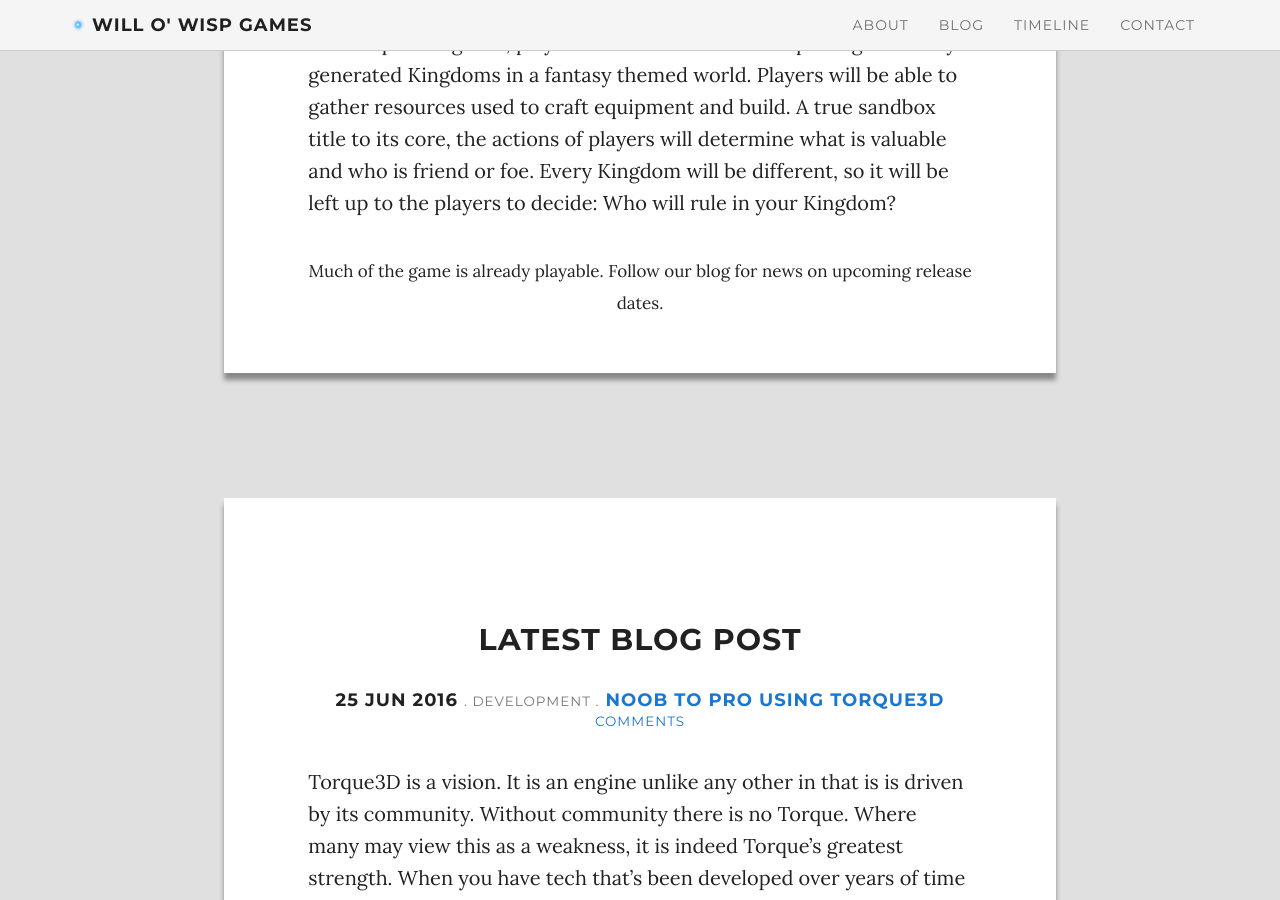
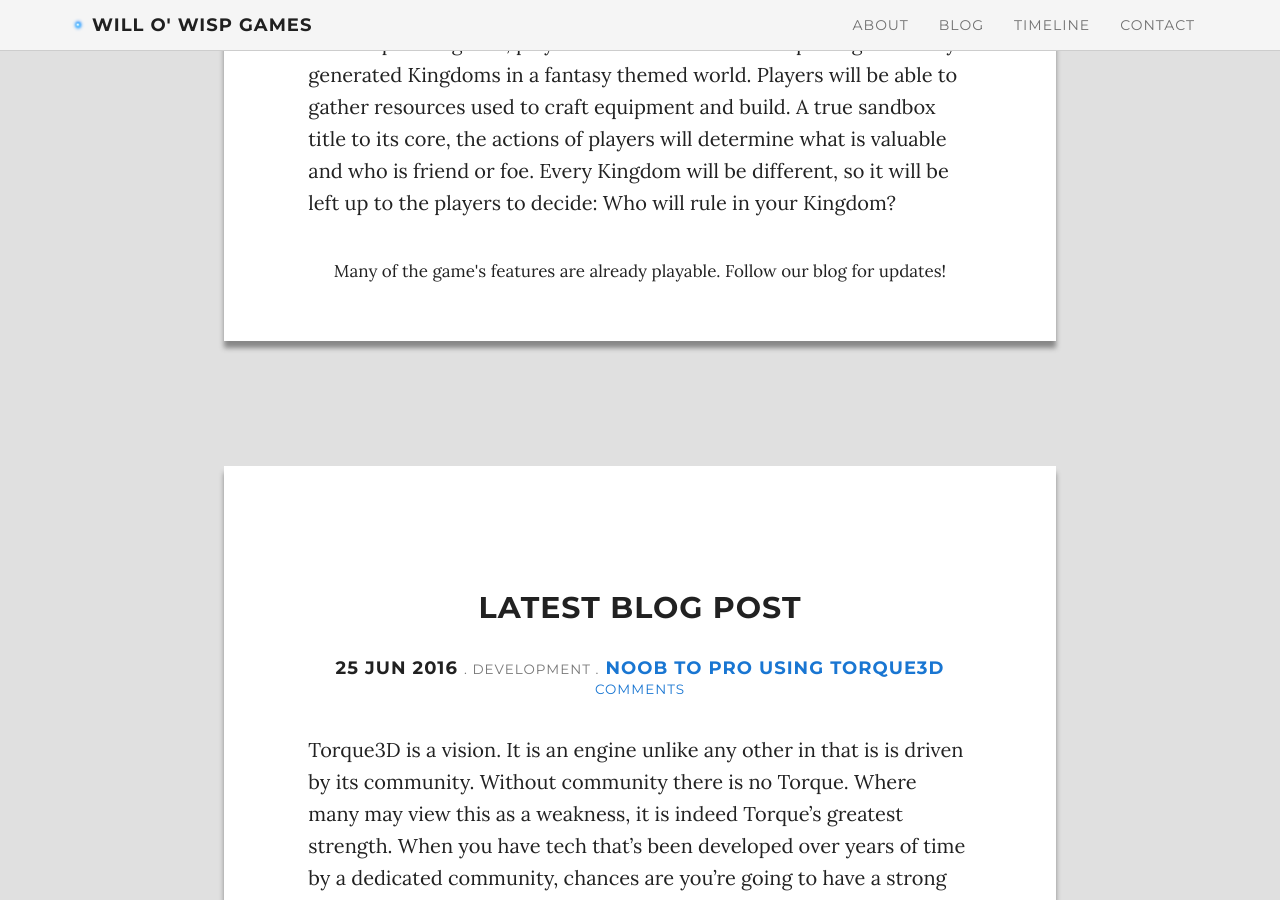
Before and after one commit to WilloWispGames/WilloWispGames.github.io, a Jekyll site: the page built from index.html, in a window 1280 px wide and 900 px high, scrolled down 1418 px. Built offline with Jekyll 4.4.1, drawn with Linux system fonts in a browser that asks for light colours; nearby versions of some CDN libraries; comment, search, counter and statistics services are not loaded.

Commit message:
Update bottom note

```diff
--- a/about.html
+++ b/about.html
@@ -11,6 +11,6 @@ In our upcoming title, players can look forward to exploring randomly generated
 
 <div class="p2">
 <small>
-Much of the game is already playable. Follow our blog for news on upcoming release dates.
+Many of the game's features are already playable. Follow our blog for updates!
 </small>
 </div>
```
